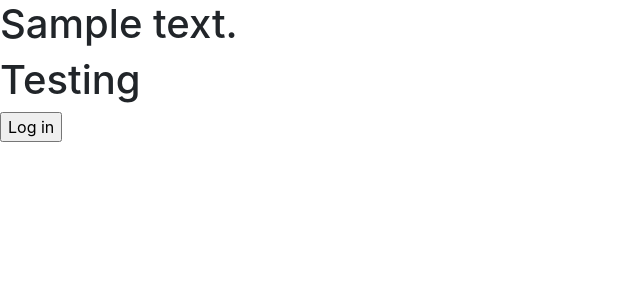
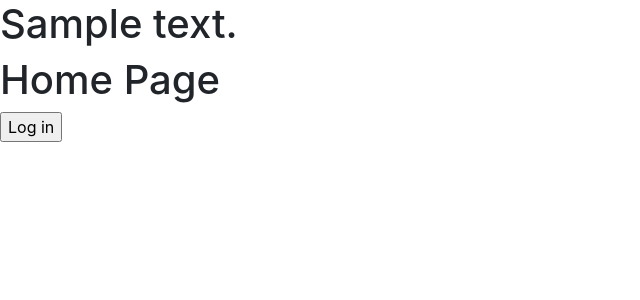
Before and after one commit to Preebie/Hackathon-2020, a Flask app: template templates/home_page.html in a window 1280 px wide. Shown: the part 56-356 px from the top of the page, without its empty margins (0-640 px from the left). Run offline with Flask 2, Linux system fonts and the light colour scheme; the template is opened without the code that fills it: most values are stand-ins (such as "Sample title", 1, 10 or a date in 2020); some libraries are stand-ins or nearby versions.

Commit message:
Home page title update

```diff
--- a/templates/home_page.html
+++ b/templates/home_page.html
@@ -1,7 +1,7 @@
 {% extends "base.html" %}
 {% block title %}Home Page{% endblock %}
 {% block content %}
-<h1>Testing</h1>
+<h1>Home Page</h1>
 <form action="http://127.0.0.1:5000/login" method="get">
     <p><input type="submit" name="nm" value="Log in"></p>
 {% endblock %}
```
